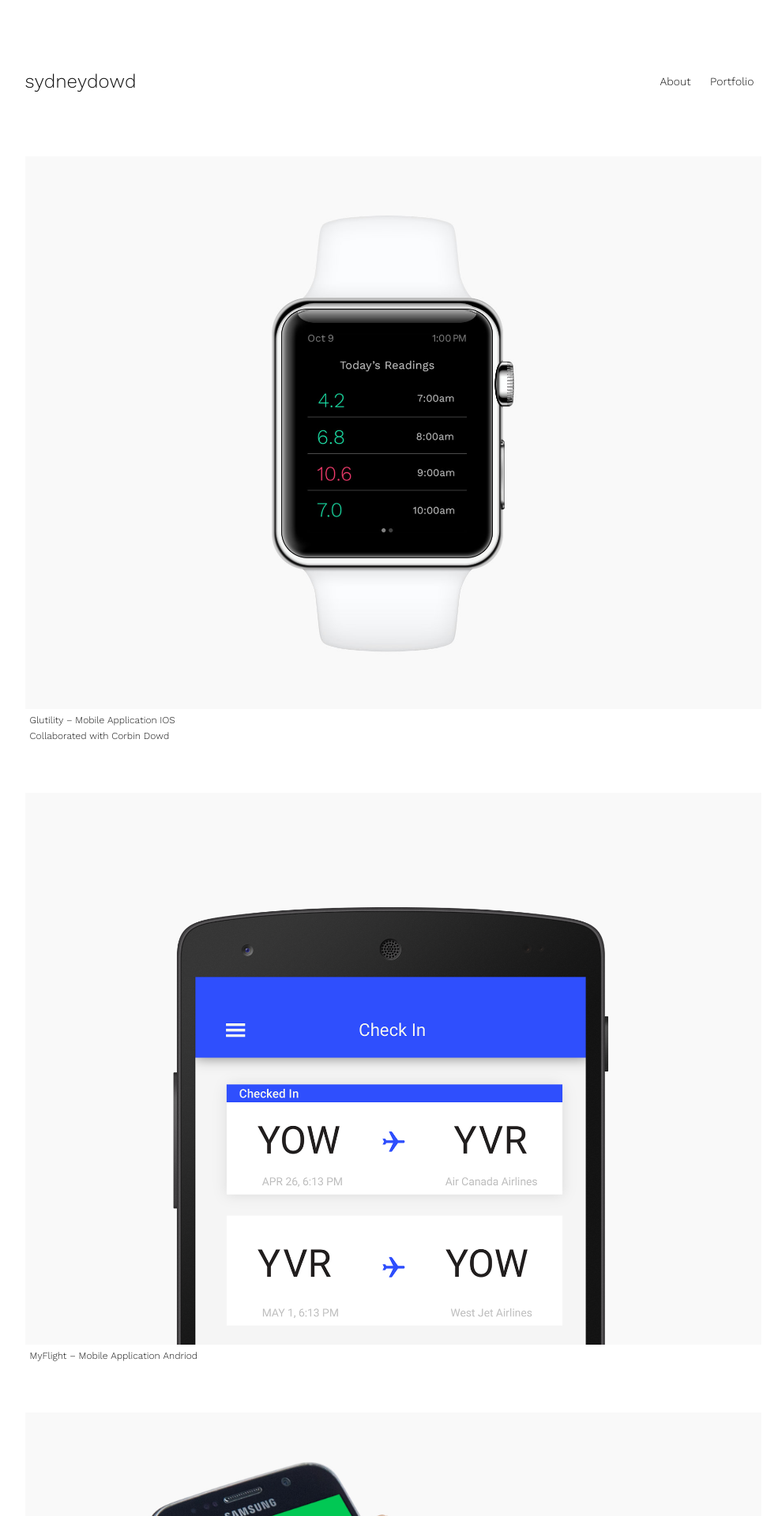
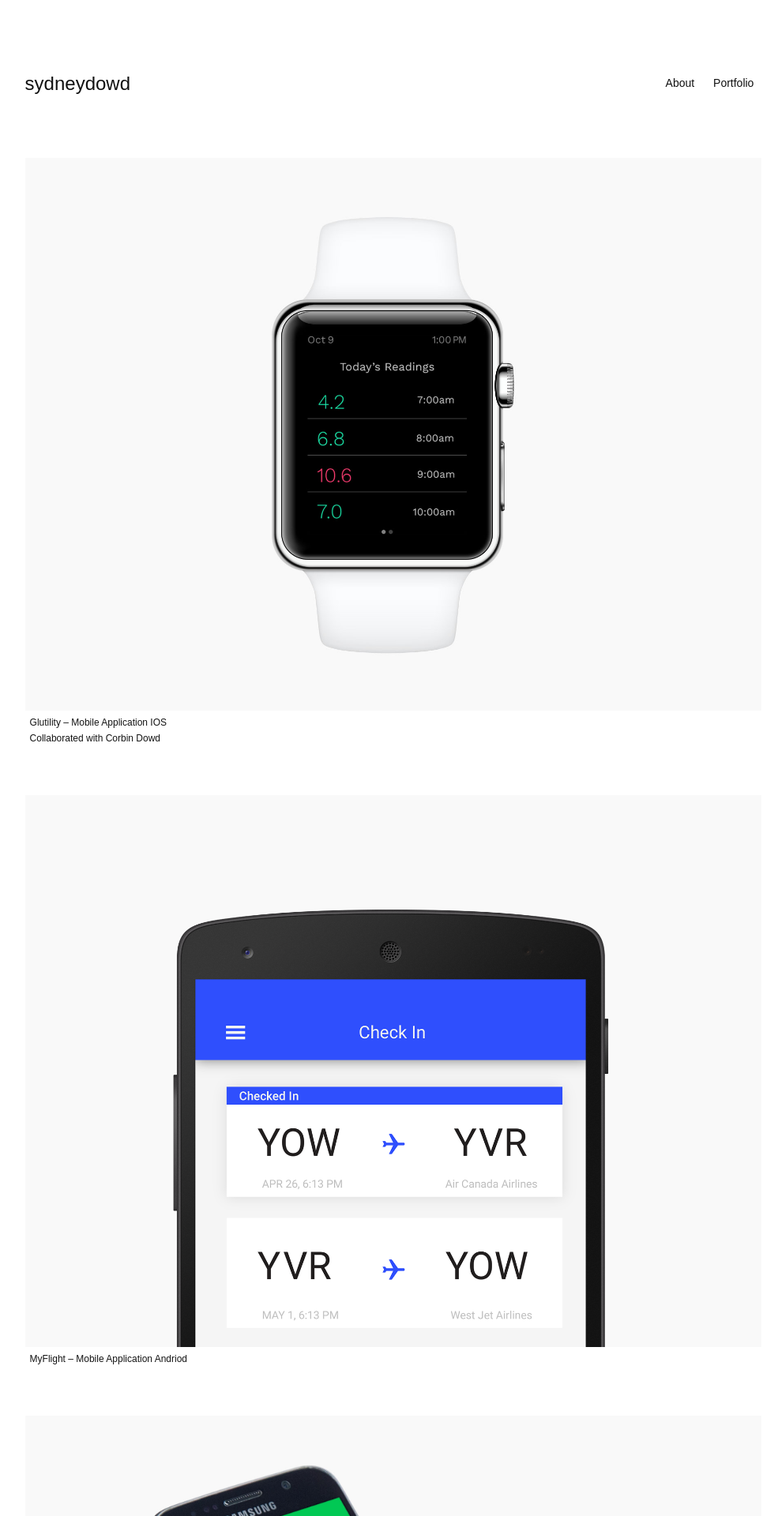
Before and after one commit to sydneydowd/portfolio, a Jekyll site: the page built from index.html, in a window 1280 px wide. Shown: the top 1920 px of the page at 79% size, without its empty margins (142-1127 px from the left). Built offline with Jekyll 4.4.1, drawn with Linux system fonts in a browser that asks for light colours.

Commit message:
changed font to avenir

```diff
--- a/_includes/css/type.css
+++ b/_includes/css/type.css
@@ -1,6 +1,7 @@
 html {
-  font-family: 'Work Sans', sans-serif;
-  font-kerning: none;
+  font-family: 'avenir', sans-serif;
+  font-kerning: 5px;
+  font-weight: lighter;
   color: #141414;
 }
 
--- a/_layouts/default.html
+++ b/_layouts/default.html
@@ -4,7 +4,6 @@
   <meta charset="utf-8">
      <title>Sydney Dowd</title>
     <link rel="shortcut icon" href="{{site.baseurl}}/favicon.ico">
-    <link href='https://fonts.googleapis.com/css?family=Work+Sans:100,200,300' rel='stylesheet' type='text/css'>
     <link href="{{site.baseurl}}/portfolio.css" rel="stylesheet">
     <meta name="viewport" content="width=device-width,initial-scale=1">
     <meta name="description" content="Sydney Dowd is a Ottawa based Graphic Designer">
```
